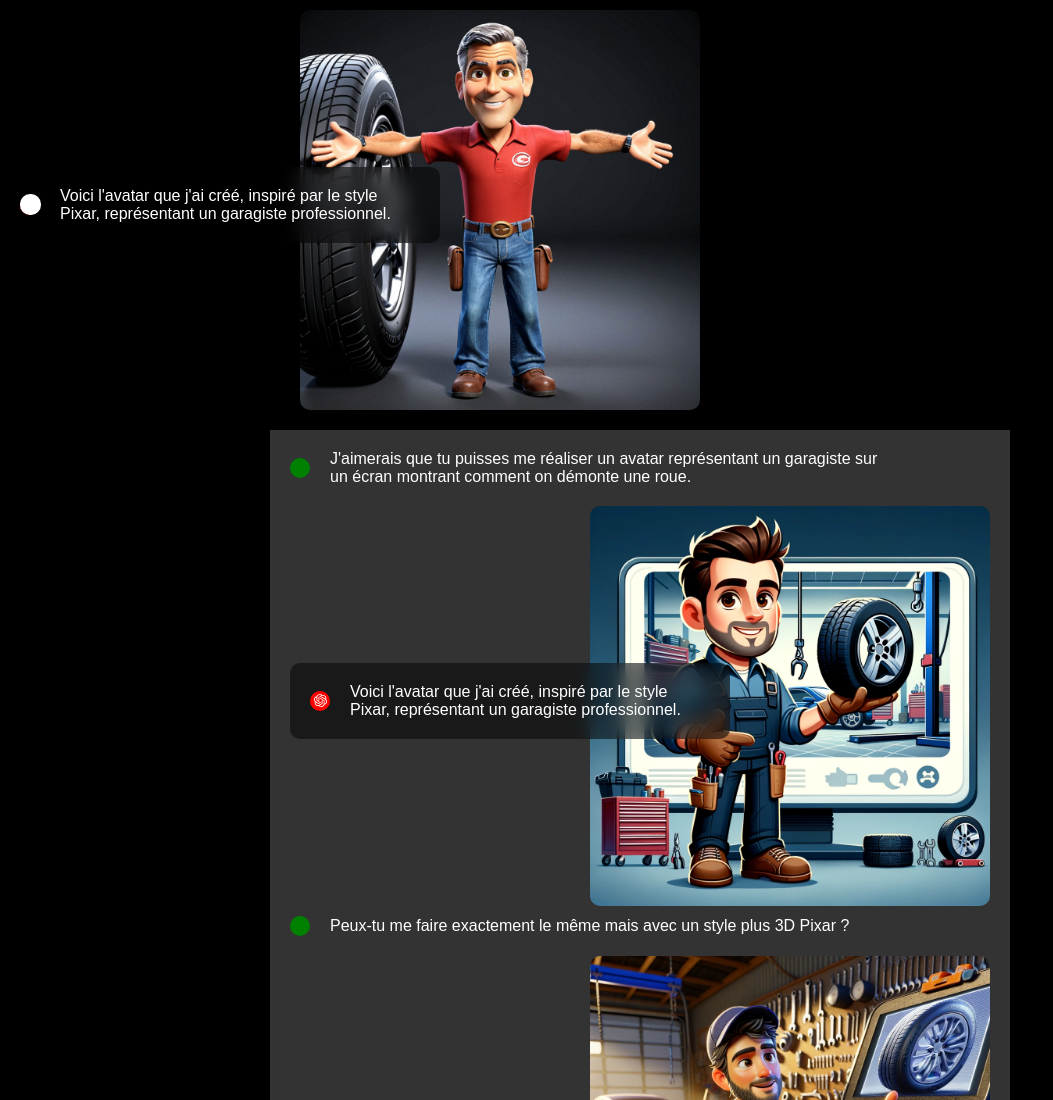
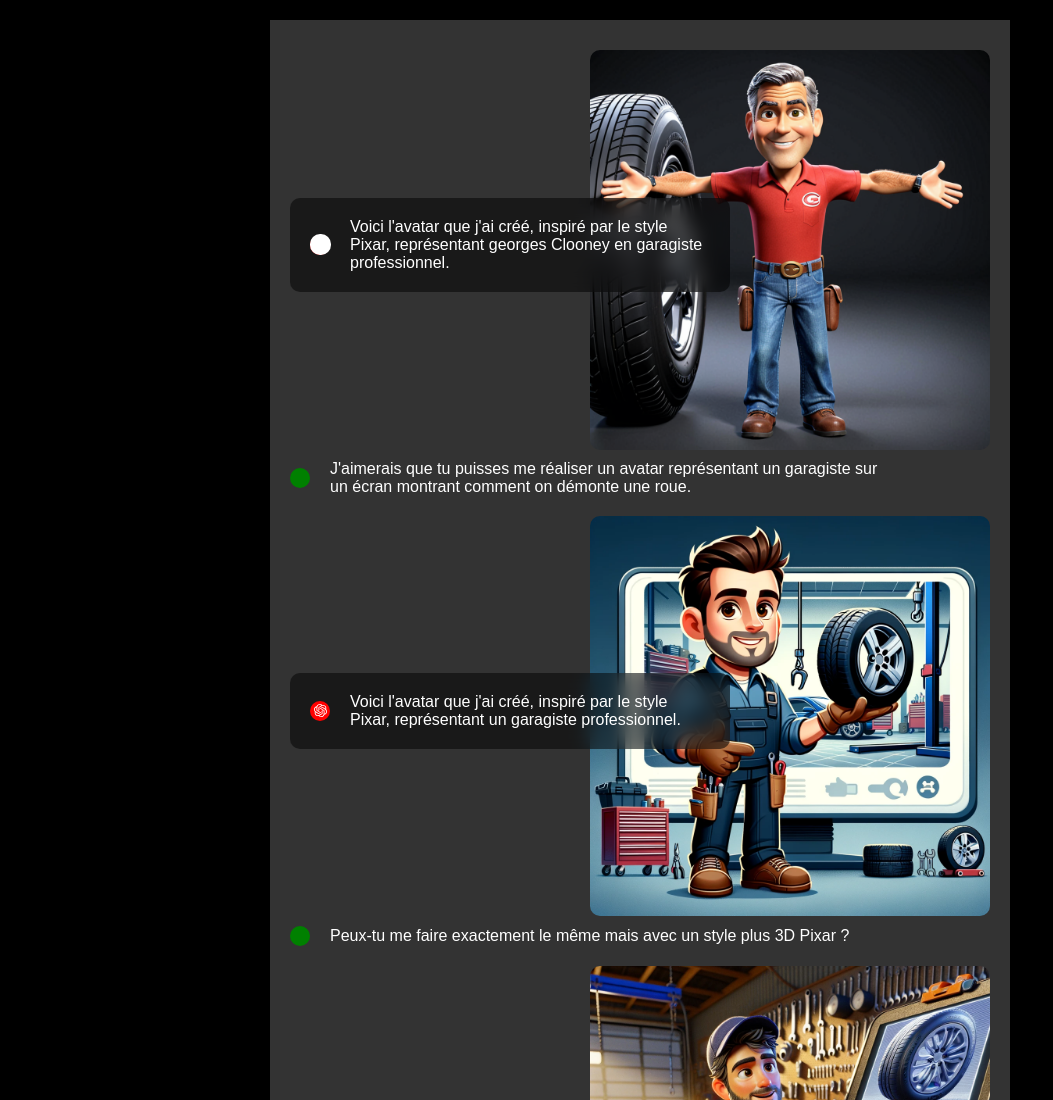
Before and after one commit to kikistef/newsletter3, a plain HTML site: page index.html in a window 1280 px wide. Shown: the top 1100 px of the page, without its empty margins (0-1053 px from the left). Drawn offline with Linux system fonts and the light colour scheme.

Commit message:
Automated commit message

```diff
--- a/index.html
+++ b/index.html
@@ -118,13 +118,15 @@ img {
 </style>
 </head>
 <body>
+
+<div class="conversation">
 	  <div class="message chatgpt"> <img class="imageStyle" src="images/00061-3330205757.png" alt="Avatar garagiste style Pixar">
     <div class="text-icon-container"> <!-- New container for text and icon -->
       <span class="icon"> <img src="images/00061-3330205757.png" alt="ChatGPT Icon" /> </span>
-      <p>Voici l'avatar que j'ai créé, inspiré par le style Pixar, représentant un garagiste professionnel.</p>
+      <p>Voici l'avatar que j'ai créé, inspiré par le style Pixar, représentant georges Clooney en garagiste professionnel.</p>
     </div>
   </div>
-<div class="conversation">
+
   <div class="message user"> <span class="icon"></span>
     <p>J'aimerais que tu puisses me réaliser un avatar représentant un garagiste sur un écran montrant comment on démonte une roue.</p>
   </div>
```
